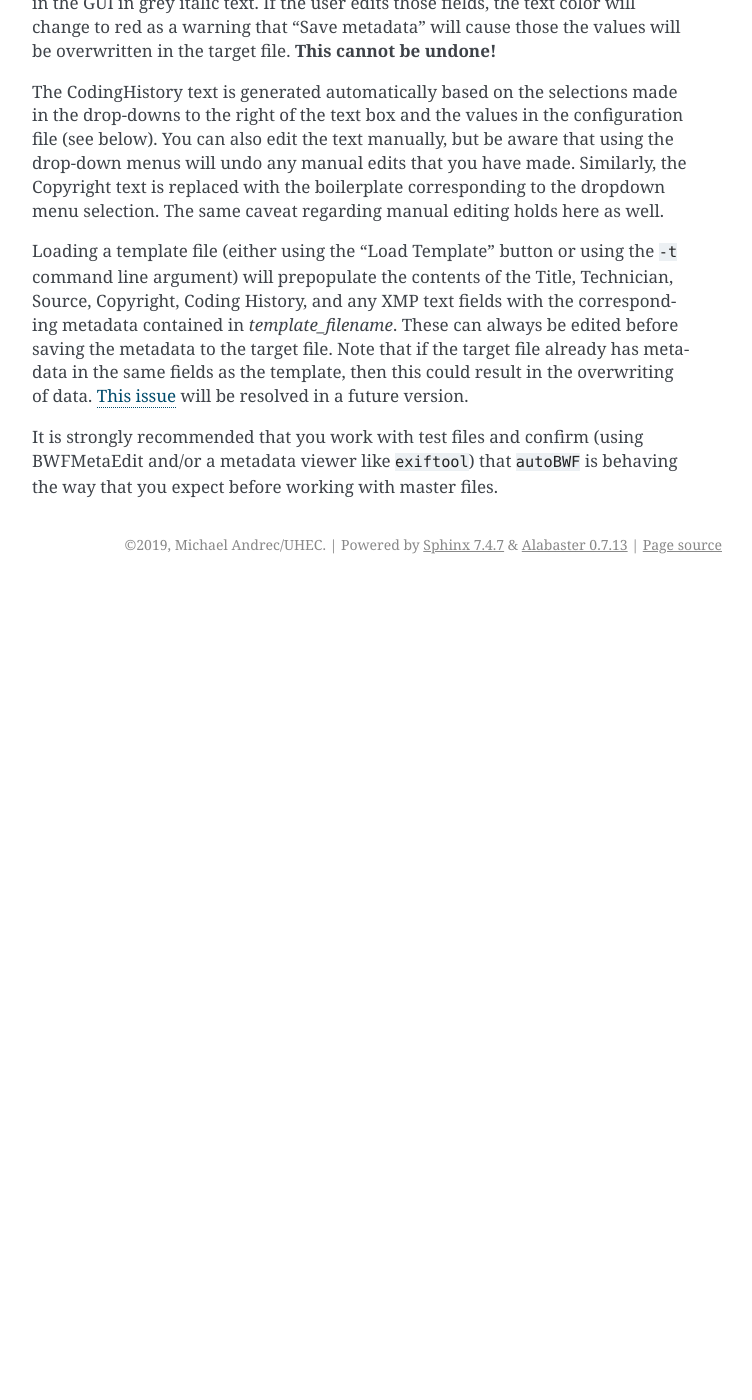
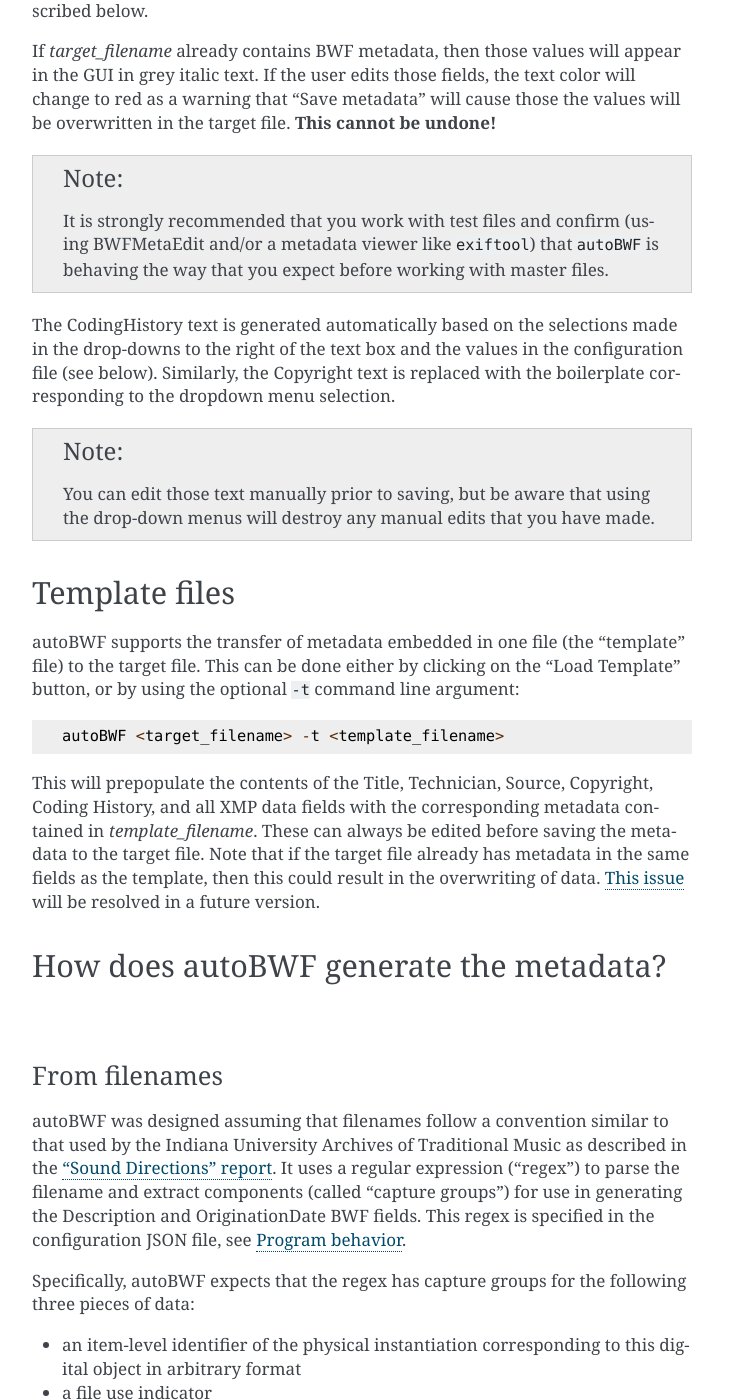
Before and after one commit to Ukrainian-History/autoBWF, a Sphinx documentation site: the page built from docs/usage.rst, in a window 1280 px wide and 1400 px high, scrolled down 474 px. Shown: the whole window, without its empty margins (388-1140 px from the left). Built offline with Sphinx 7.4.7, drawn with Linux system fonts in a browser that asks for light colours; before the commit the page ends 1058 px from its top, so only the background shows below that; some of the changed text lies outside the part shown.

Commit message:
Add more documentation

```diff
--- a/docs/usage.rst
+++ b/docs/usage.rst
@@ -1,22 +1,89 @@
 Usage
 =======
 
+Basic usage
+++++++++++++
 Simply type ::
 
     autoBWF
 
 on the command line, and use the GUI "Open" menu item to load your WAVE file.
 
-Alternatively, you can avoid the "Open" dialog by specifying the target file and (optional) template file on the command line::
+Alternatively, you can avoid the "Open" dialog by specifying the target file and (optional) template file
+on the command line::
 
     autoBWF <target_filename> [-t <template_filename>]
 
-``autoBWF`` will prepopulate the Description, Originator, OriginationDate, OriginationTime, and OriginatorRef GUI elements with reasonable guesses as described below.
+``autoBWF`` will prepopulate the Description, Originator, OriginationDate, OriginationTime, and OriginatorRef
+GUI elements with reasonable guesses as described below.
 
-If *target_filename* already contains BWF metadata, then those values will appear in the GUI in grey italic text. If the user edits those fields, the text color will change to red as a warning that "Save metadata" will cause those the values will be overwritten in the target file. **This cannot be undone!**
+If *target_filename* already contains BWF metadata, then those values will appear in the GUI in grey italic text.
+If the user edits those fields, the text color will change to red as a warning that "Save metadata" will cause
+those the values will be overwritten in the target file. **This cannot be undone!**
 
-The CodingHistory text is generated automatically based on the selections made in the drop-downs to the right of the text box and the values in the configuration file (see below). You can also edit the text manually, but be aware that using the drop-down menus will undo any manual edits that you have made. Similarly, the Copyright text is replaced with the boilerplate corresponding to the dropdown menu selection. The same caveat regarding manual editing holds here as well.
+.. note::
+    It is strongly recommended that you work with test files and confirm (using BWFMetaEdit and/or a metadata viewer
+    like ``exiftool``) that ``autoBWF`` is behaving the way that you expect before working with master files.
 
-Loading a template file (either using the "Load Template" button or using the ``-t`` command line argument) will prepopulate the contents of the Title, Technician, Source, Copyright, Coding History, and any XMP text fields with the corresponding metadata contained in *template_filename*. These can always be edited before saving the metadata to the target file. Note that if the target file already has metadata in the same fields as the template, then this could result in the overwriting of data. `This issue <https://github.com/Ukrainian-History/autoBWF/issues/2>`_ will be resolved in a future version.
 
-It is strongly recommended that you work with test files and confirm (using BWFMetaEdit and/or a metadata viewer like ``exiftool``) that ``autoBWF`` is behaving the way that you expect before working with master files.
+The CodingHistory text is generated automatically based on the selections made in the drop-downs to the right of the
+text box and the values in the configuration file (see below). Similarly, the Copyright text is replaced
+with the boilerplate corresponding to the dropdown menu selection.
+
+.. note::
+    You can edit those text manually prior to saving, but be aware that
+    using the drop-down menus will destroy any manual edits that you have made.
+
+Template files
++++++++++++++++++
+
+autoBWF supports the transfer of metadata embedded in one file (the "template" file) to the target file.
+This can be done either by clicking on the "Load Template" button, or by using the optional ``-t`` command line
+argument::
+
+    autoBWF <target_filename> -t <template_filename>
+
+This will prepopulate the contents of the Title, Technician, Source, Copyright, Coding History, and all XMP data
+fields with the corresponding metadata contained in *template_filename*. These can always be edited before saving the
+metadata to the target file. Note that if the target file already has metadata in the same fields as the template,
+then this could result in the overwriting of data. `This issue <https://github.com/Ukrainian-History/autoBWF/
+issues/2>`_ will be resolved in a future version.
+
+How does autoBWF generate the metadata?
+++++++++++++++++++++++++++++++++++++++++
+
+From filenames
+-----------------
+autoBWF was designed assuming that filenames follow a convention similar to that used by the Indiana University
+Archives of Traditional Music as described in the `"Sound Directions" report
+<http://www.dlib.indiana.edu/projects/sounddirections/papersPresent/index.shtml>`_. It uses a regular expression
+("regex") to parse the filename and extract components (called "capture groups") for use in generating the
+Description and OriginationDate BWF fields. This regex is specified in the configuration JSON file,
+see :ref:`program_behavior`.
+
+Specifically, autoBWF expects that the regex has capture groups for the following three pieces of data:
+
+- an item-level identifier of the physical instantiation corresponding to this digital object in arbitrary format
+- a file use indicator
+- the date of file creation in hyphenless ISO 8601 format
+
+These data must occur in that order within the filename. The file use indicator is translated into natural language
+using the "fileuse" element in the JSON configuration file, see :ref:`program_behavior`.
+
+If autoBWF cannot parse the filename, then it will display a warning, use the OS file creation date and
+time to generate OriginationDate, OriginationTime, and OriginatorRef, and will leave Description blank.
+
+If the naming convention at your archives is different enough from the above that it cannot be accomodated by
+modification of the regex, then that will require modifications to the Python codebase. If the modifications can be
+made without significant rewriting, then you may be able to talk the maintainer of the project into making
+the changes. Please create an "issue" on GitHub describing your needs, and let's talk about it! If you want to
+make substantial local modifications, feel free to fork the project.
+
+
+From operating system metadata
+--------------------------------
+
+The values of OriginationTime and OriginatorRef are generated by combining
+the file creation dates and times obtained from OS metadata together with
+default values in ``autobwfconfig.json``. If there is a conflict between the OS metadata date and that in
+the filename, then the program will display a warning and will allow you to choose which one you want to use.
```
Also changed, not shown: docs/configuration.rst (added, +155 -0 lines), docs/details.rst (deleted, +0 -31 lines), docs/index.rst (+17 -6 lines), docs/installation.rst (+32 -8 lines), docs/splicelame.rst (+27 -7 lines).
